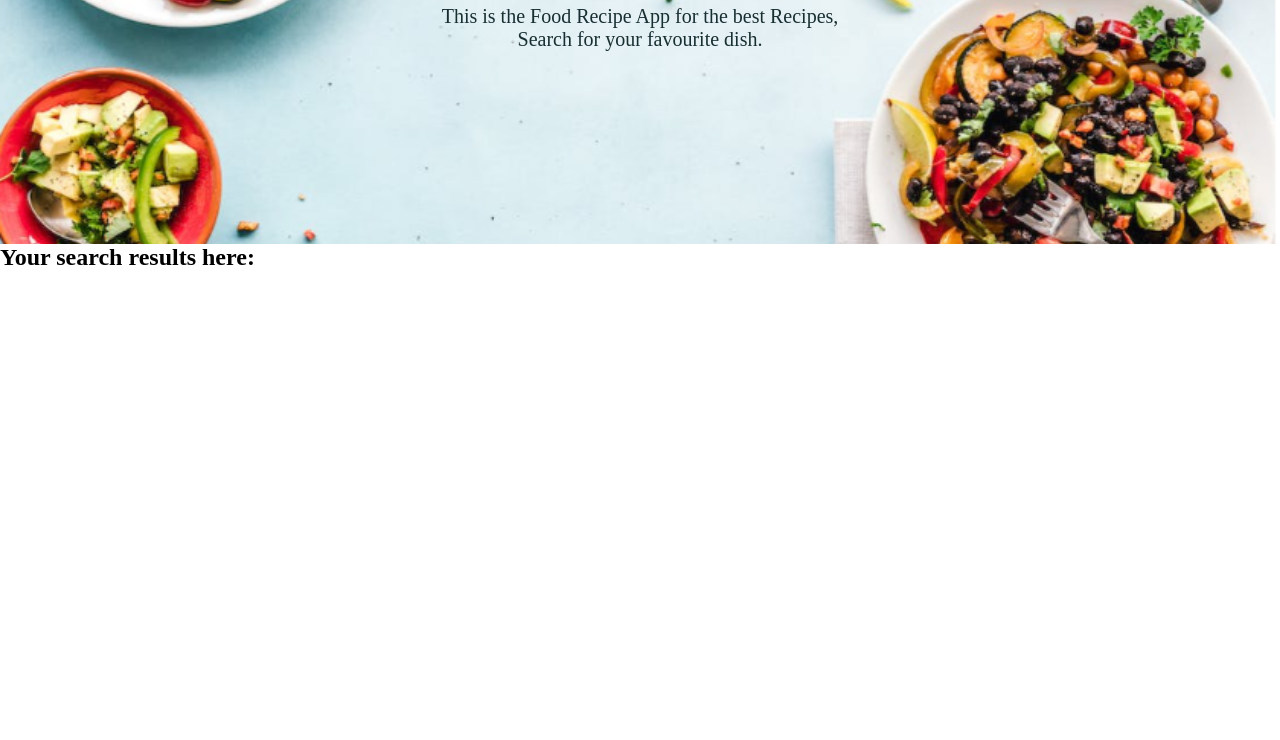
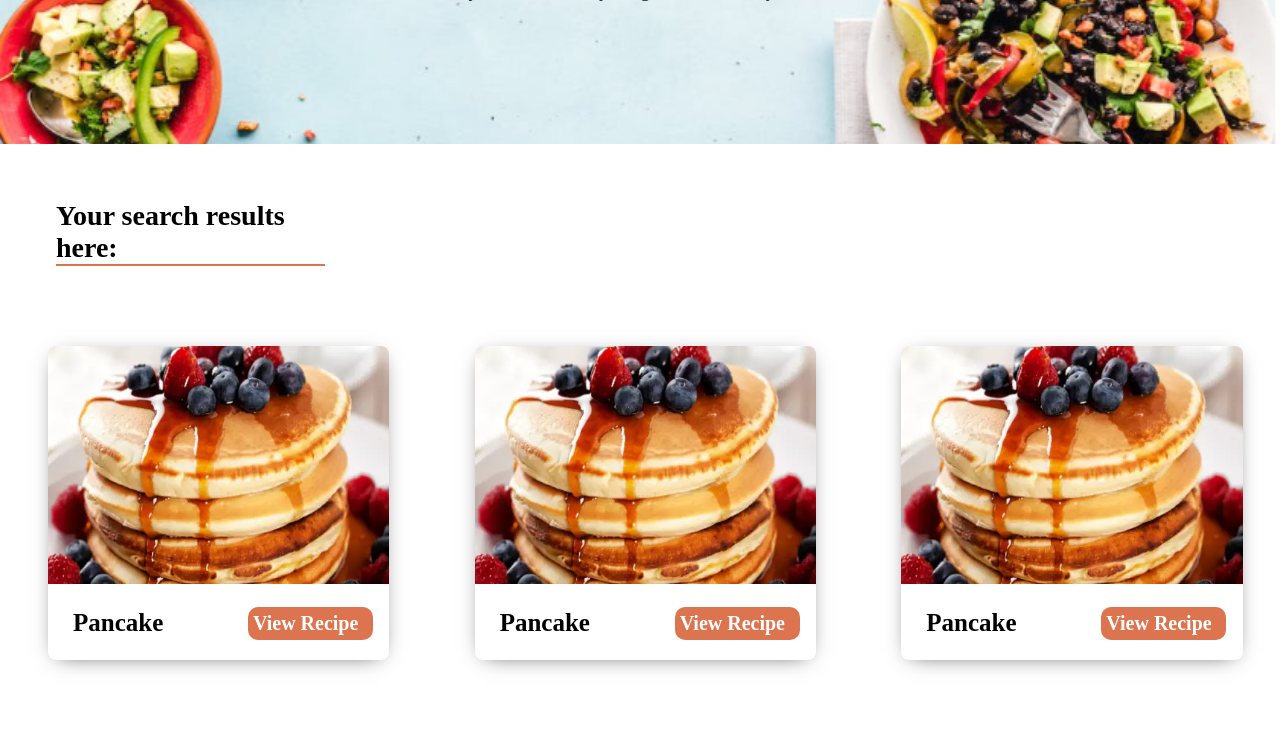
Before and after one commit to prinsi-t/Food-Recipe-Website, a plain HTML site: page index.html in a window 1280 px wide. Shown: the part 381-1121 px from the top of the page. Before the commit the page ends 800 px from the top, so only its background shows below. Drawn offline with Linux system fonts and the light colour scheme.

Commit message:
made chnges

```diff
--- a/index.html
+++ b/index.html
@@ -5,11 +5,11 @@
     <meta name="viewport" content="width=device-width, initial-scale=1.0">
     <link rel="stylesheet" href="style.css">
     <script src="https://kit.fontawesome.com/4377c0b254.js" crossorigin="anonymous"></script>
-    <title>Food Recipe Website</title>
+    <title>Recipes</title>
 </head>
 <body>
     <header>
-        <section>
+        <section class="header">
             <img class="logo" src="logo.png" alt="logo">
             <h2 class="foo">Food Recipe Website</h2>
         </section>
@@ -21,14 +21,14 @@
         <div class="main">
 
             <form action="">
-                <input type="text" placeholder="Search for Recipes... " class="search">
-                <button class="btn"><i class="fa-solid fa-magnifying-glass"></i></button>
+                <input type="text" placeholder="Search for Recipes... " class="searchBox">
+                <button class="searchBtn"><i class="fa-solid fa-magnifying-glass"></i></button>
             </form>
         </div>
 
         <div class="para">
             <h1>Just search for any food recipe and get best results !</h1>
-            <p>This is the Food Recipe App for the best Recipes, <br> Search for your favourite dish. </p>
+            <p>"If you learn a recipe, you can cook the recipe. If you learn the technique,<br> you can cook anything." ~ Michael Symon</p>
         </div>
 
 
@@ -37,7 +37,35 @@
 
     <section>
         <div>
-            <h2>Your search results here: </h2>
+            <h2 class="res">Your search results here: </h2>
+        </div>
+    </section>
+
+    <section>
+        <div class="searchResult">
+            <div class="mealItem">
+                <img class="mealImg" src="cake.png" alt="">
+                <div>
+                    <h3 class="mealName">Pancake</h3>
+                    <a href="#" class="recipBtn">View Recipe</a>
+                </div>
+            </div>
+
+            <div class="mealItem">
+                <img class="mealImg" src="cake.png" alt="">
+                <div>
+                    <h3 class="mealName">Pancake</h3>
+                    <a href="#" class="recipBtn">View Recipe</a>
+                </div>
+            </div>
+
+            <div class="mealItem">
+                <img class="mealImg" src="cake.png" alt="">
+                <div>
+                    <h3 class="mealName">Pancake</h3>
+                    <a href="#" class="recipBtn">View Recipe</a>
+                </div>
+            </div>
         </div>
     </section>
 
--- a/main.js
+++ b/main.js
@@ -0,0 +1,20 @@
+const searchBox = document.querySelector('.searchBox')
+const searchBtn = document.querySelector('.searchBtn')
+const searchResult = document.querySelector('.searchResult')
+
+const getRecipes = async (query) => {
+    const data = await fetch(`https://www.themealdb.com/api/json/v1/1/search.php?s=${query}`)
+    const response = await data.json();
+
+    response.meals.forEach(meal => {
+        console.log(meal);
+    });
+
+}
+
+searchBtn.addEventListener('click', (e) => {
+    e.preventDefault();
+    const searchInput = searchBox.value.trim();
+    getRecipes(searchInput);
+    //console.log('btn');
+})
--- a/style.css
+++ b/style.css
@@ -3,6 +3,8 @@
     padding: 0;
     box-sizing: border-box;
 }
+
+
 
 .logo{
     width: 6em;
@@ -20,20 +22,17 @@
    color: white;
 }
 
-header section{
+header .header{
     background-color: #003049;
     height: 75px;
 
 }
 
-.main{
-
-
-}
 
 .para{
    margin-top: 1em;
    font-size: 20px;
+
 }
 
 .para p{
@@ -43,14 +42,14 @@ header section{
 
 
 
-.search{
+.searchBox{
     padding: 5px 15px;
     font-size: 1.5em;
     border-radius: 0.5em;
     border: 1px solid #003049;
 }
 
-.btn{
+.searchBtn{
     font-size: 1.5em;
     border: none;
     border-radius: 1.2em;
@@ -59,15 +58,15 @@ header section{
     color: white;
 }
 
-.btn:hover {
+.searchBtn:hover {
     cursor: pointer;
 }
 
 main section{
-    background: url('food.png') no-repeat center center fixed;
+    background: url('food.png') no-repeat center center;
     background-size: cover;
     /* filter: blur(2px);  */
-    height: 550px;
+    height: 450px;
 
     display: flex;
     text-align: center;
@@ -103,16 +102,17 @@ main section{
     main section {
         background-size: cover;
         background-image: url('foods.png');
-        background-attachment: fixed;
         width: 100%;
         color: white;
         margin: 0;
+        height: 500px;
     }
 
     .para{
         font-size: 15px;
         color: white;
         width: 90%;
+        font-weight: bolder;
     }
 
     .para p{
@@ -140,3 +140,71 @@ main section{
         margin: 0;
     }
 }
+
+.res{
+    margin: 2em 0 0 2em;
+    font-size: 28px;
+    border-bottom: 2px solid #db744f;
+    width: 21%;
+}
+
+.searchResult{
+
+    width: 100%;
+   /*  display: grid;
+    grid-template: auto / repeat(auto-fit, minmax(300px, 1fr)); */
+}
+/* .searchResult, .mealItem{
+    display: flex;
+    align-items: center;
+    justify-content: space-between;
+} */
+
+.mealItem{
+    width: 80%;
+    border-radius: 0.5em;
+    overflow: hidden;
+    box-shadow: 0 4px 21px -10px rgba(0, 0, 0, 0.79);
+    margin: 5em 3em;
+}
+
+.mealImg{
+    width: 100%;
+    display: block;
+
+}
+
+.mealName{
+    margin: 1em 0 0 1em;
+    font-size: 25px;
+}
+
+.recipBtn{
+    color: #fff;
+    background-color: #db744f;
+    padding: 5px;
+    display: block;
+    width: 125px;
+    margin: -1.5em 0 1em 10em;
+    border-radius: 0.5em;
+    font-size: 20px;
+    text-decoration: none;
+    font-weight: bolder;
+}
+
+.recipBtn:hover{
+    background-color: #f07042;
+}
+
+@media screen and (min-width: 768px) {
+    .searchResult{
+        display: grid;
+        grid-template-columns: repeat(2, 1fr);
+
+    }
+}
+@media screen and (min-width: 992px){
+    .searchResult{
+        grid-template-columns: repeat(3, 1fr);
+    }
+}
```
Also changed, not shown: cake.png (added).
